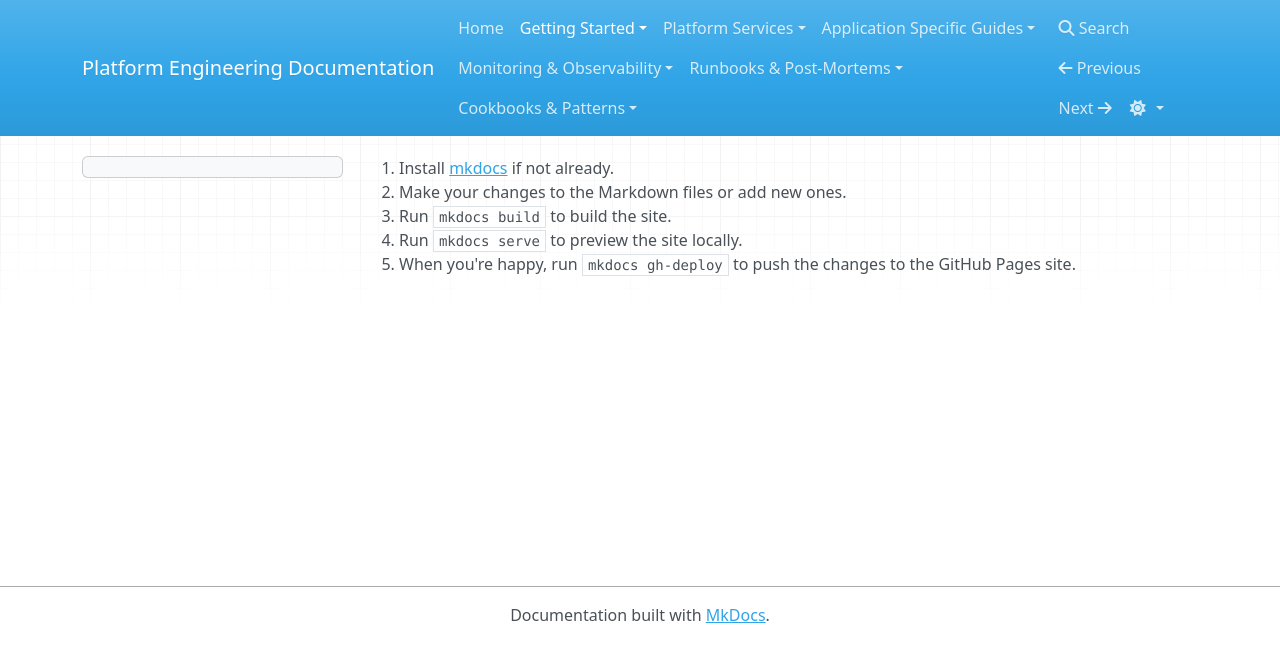
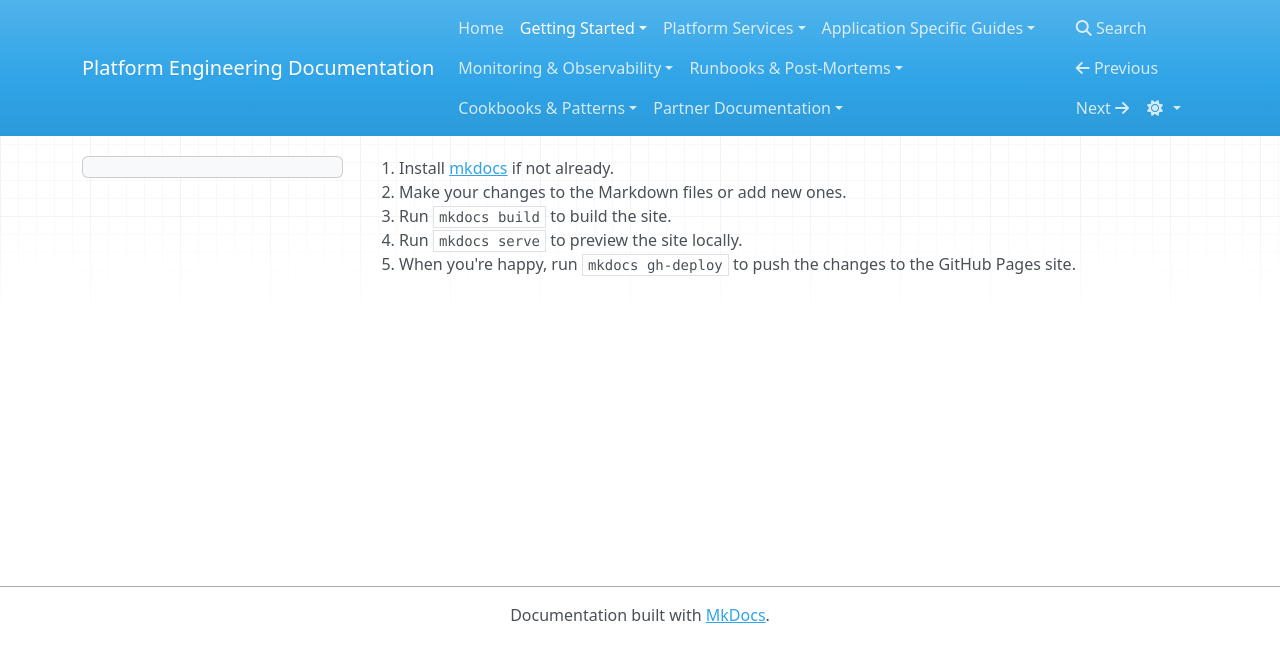
Before and after one commit to mitodl/platform-engineering-site, an MkDocs documentation site: the page built from docs/getting_started/update_this_site.md, in a window 1280 px wide. Shown: the top 662 px of the page. Built offline with MkDocs 1.6.1, drawn with Linux system fonts in a browser that asks for light colours; nearby versions of some CDN libraries; some of the changed lines change nothing that is shown.

Commit message:
Update navigation to include SSO doc

```diff
--- a/mkdocs.yml
+++ b/mkdocs.yml
@@ -60,3 +60,5 @@ nav:
     - 20231030 xPro Outage Post-Mortem: runbooks_post_mortems/20231030_xpro_outage.md
   - Cookbooks & Patterns:
     - DevOps Patterns Cookbook: cookbooks_patterns/devops_patterns_cookbook.md
+  - Partner Documentation:
+    - Integrating With MIT Learn SSO: sso_onboarding/sso_config.md
```
